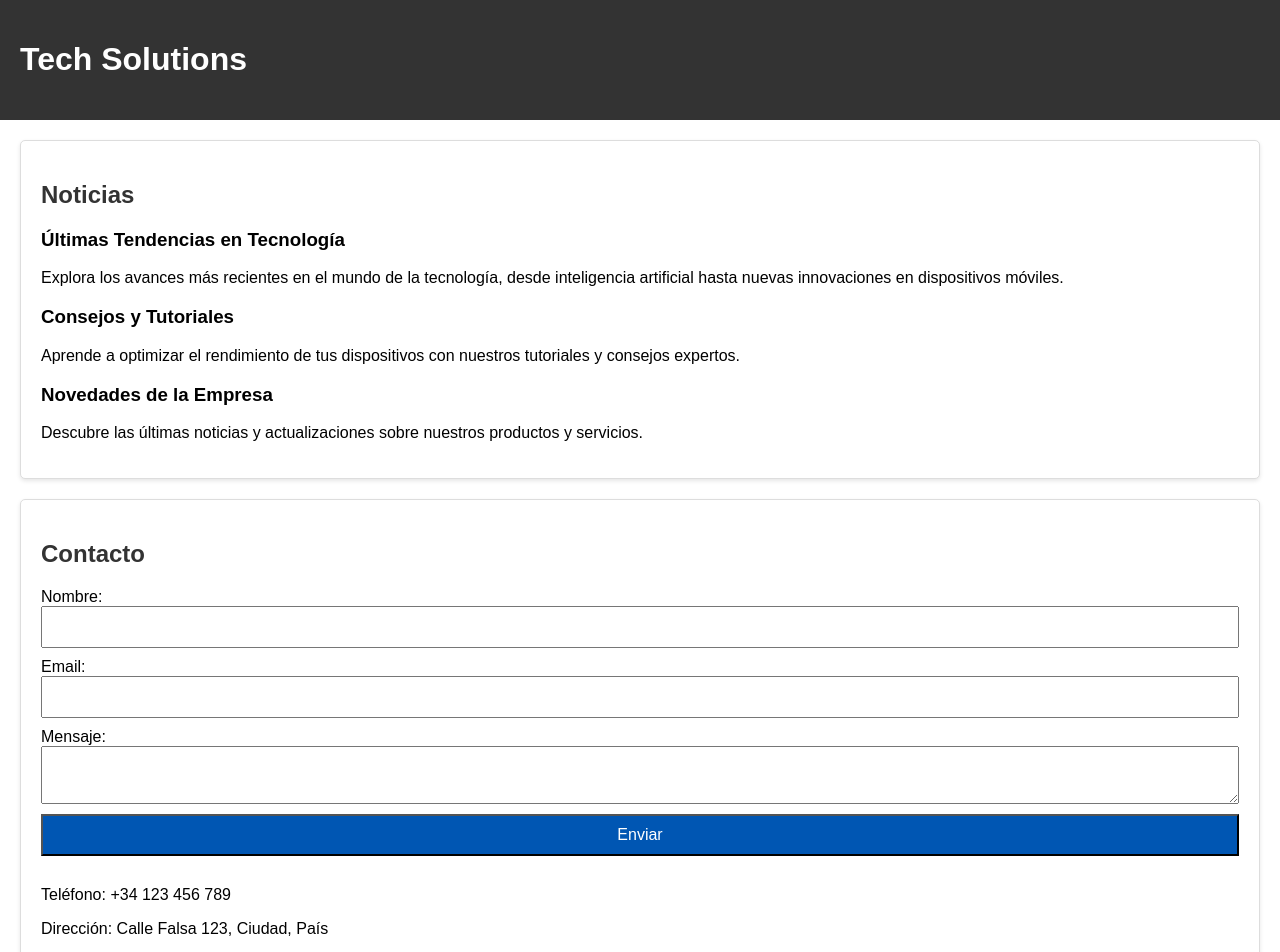
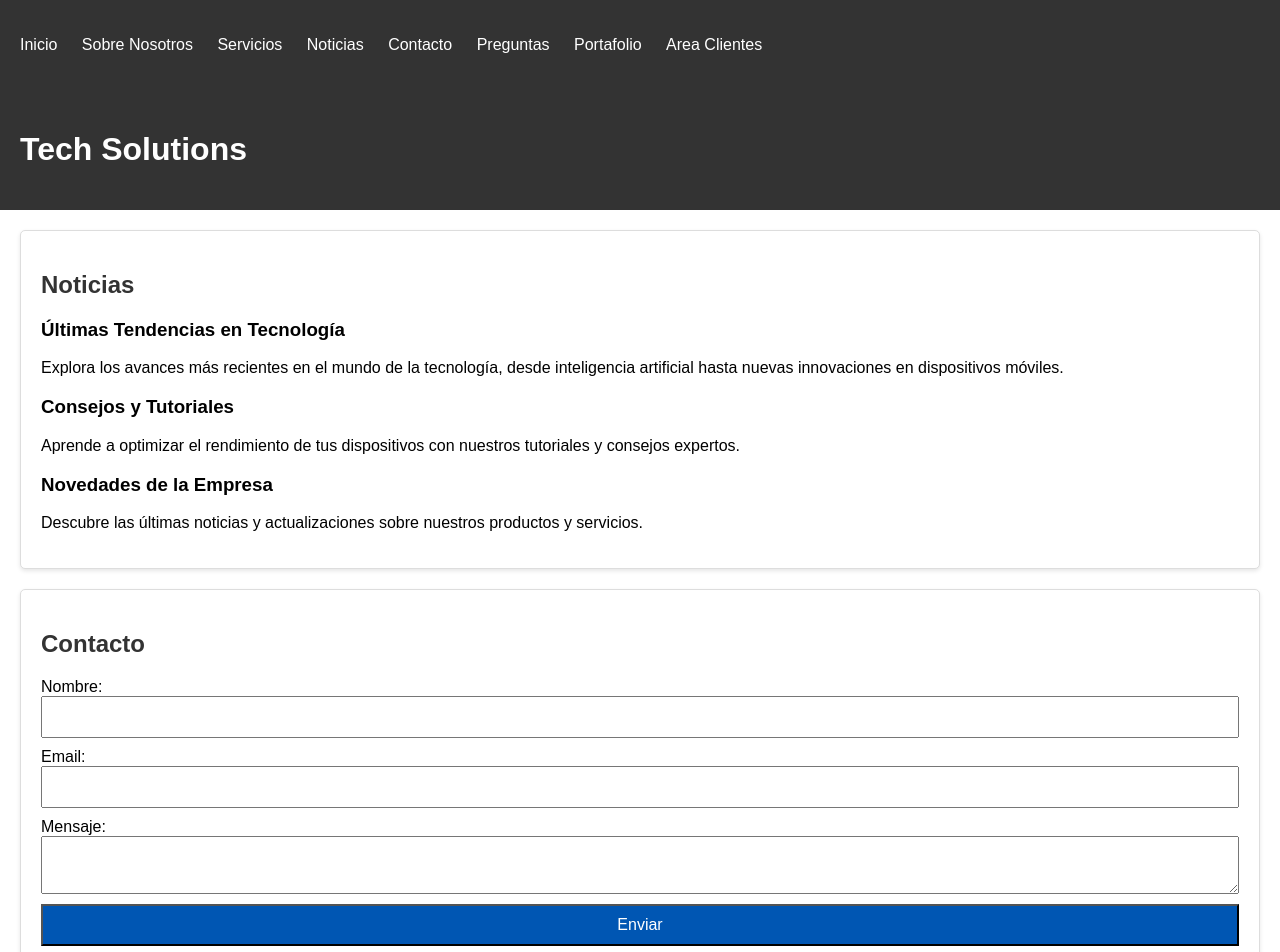
Before and after one commit to meli0810/TechSolutions-Web-MS, a plain HTML site: page seccionessara6-7.html in a window 1280 px wide. Shown: the top 952 px of the page. Drawn offline with Linux system fonts and the light colour scheme.

Commit message:
segunda actualizacion

```diff
--- a/seccionessara6-7.html
+++ b/seccionessara6-7.html
@@ -7,6 +7,20 @@
     <link rel="stylesheet" href="styles.css">
 </head>
 <body>
+    <header>
+        <nav>
+            <ul>
+                <li><a href="index.html#Inicio">Inicio</a></li>
+                <li><a href="index.html#SobreNosotros">Sobre Nosotros</a></li>
+                <li><a href="index.html#Servicios">Servicios</a></li>
+                <li><a href="seccionessara6-7.html#noticias">Noticias</a></li>
+                <li><a href="seccionessara6-7.html#contacto">Contacto</a></li>
+                <li><a href="seccionessara8-10.html#preguntas">Preguntas</a></li>
+                <li><a href="seccionessara8-10.html#portafolio">Portafolio</a></li>
+                <li><a href="seccionessara8-10.html#area-clientes">Area Clientes</a></li>
+            </ul>
+        </nav>
+    </header>
     <header>
         <h1>Tech Solutions</h1>
     </header>
```
Also changed, not shown: index.html (+4 -0 lines), seccionessara8-10.html (+14 -0 lines).
